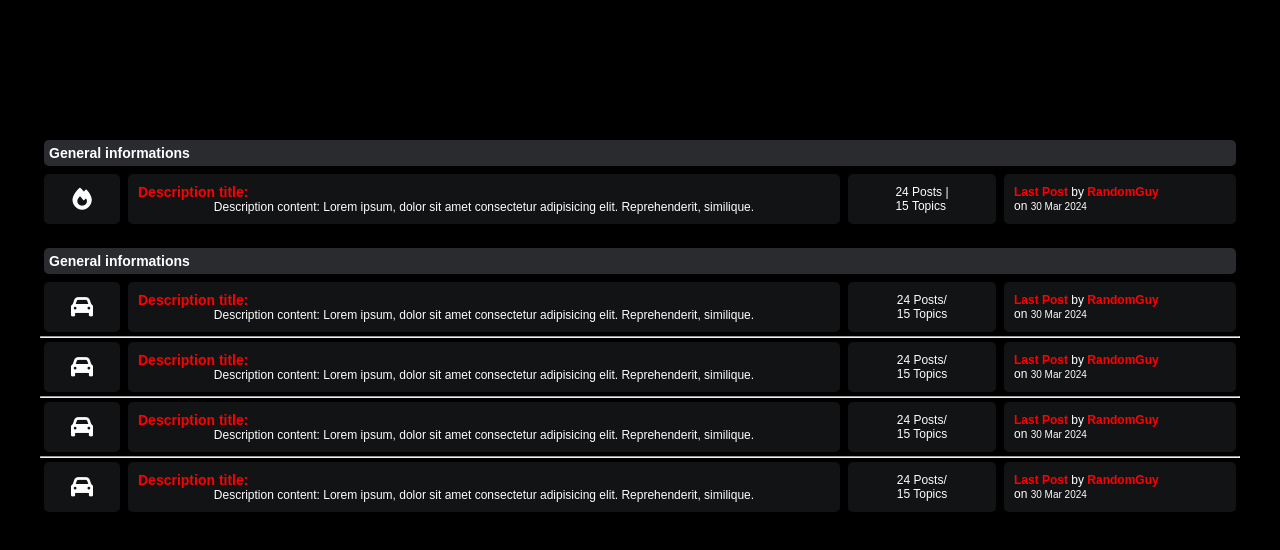
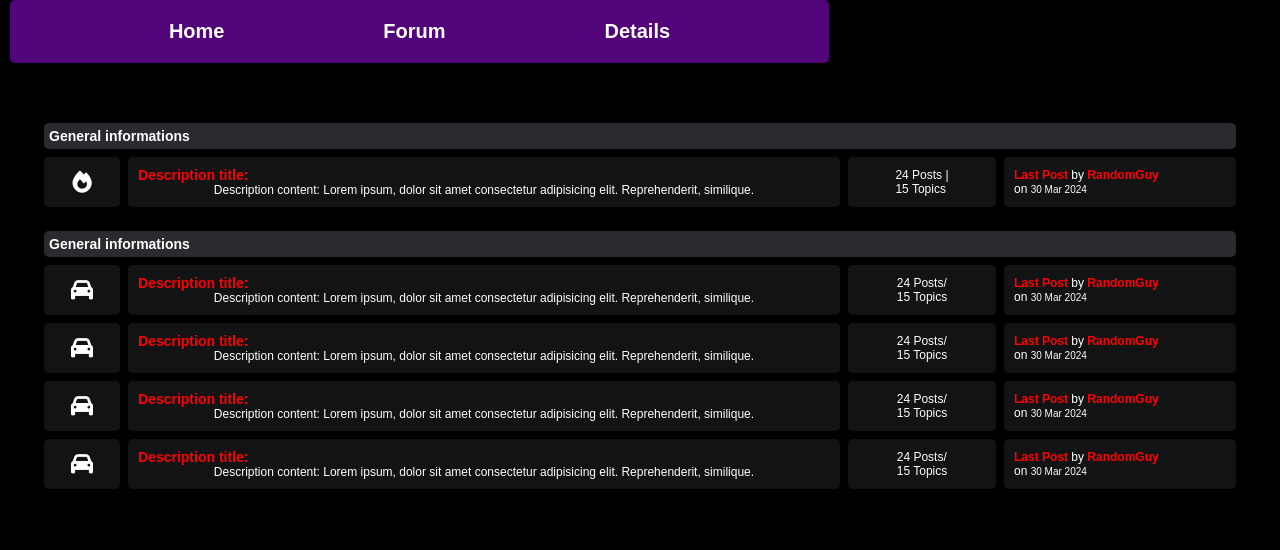
Before and after one commit to simonemoretti94/vite-template-forum, a Vue app: page / in a window 1280 px wide. Shown: the top 550 px of the page. Built offline with nearby package versions, Linux system fonts and the light colour scheme.

Commit message:
20:58 YT Video

```diff
--- a/src/components/AppBody.vue
+++ b/src/components/AppBody.vue
@@ -192,6 +192,10 @@ export default {
     width: 100%;
 }
 
+.subforum-devider {
+    display: none;
+}
+
 /* Smartphones Viewport */
 @media screen and (max-width: 460px) {
 
--- a/src/components/AppHeader.vue
+++ b/src/components/AppHeader.vue
@@ -6,16 +6,58 @@ export default {
 
 <template>
     <header>
-
+        <div class="navbar">
+            <nav class="navigation">
+                <ul class="nav-list">
+                    <li class="nav-item"><a href="#">Home</a></li>
+                    <li class="nav-item"><a href="#">Forum</a></li>
+                    <li class="nav-item"><a href="#">Details</a></li>
+                </ul>
+            </nav>
+        </div>
     </header>
 </template>
 
 <style scoped>
+/* Navbar */
 header {
-    min-height: 80px;
+    margin-inline: 10px;
 
-    >h1 {
-        text-align: center;
+    >.navbar {
+        display: flex;
+        align-items: center;
+
+        >.navigation {
+            background-color: #52057b;
+            padding: 10px;
+            width: 65%;
+            display: inline-block;
+            border-radius: 5px;
+            max-height: 80px;
+            margin-right: 10px;
+
+            >.nav-list {
+                list-style-type: none;
+                overflow: hidden;
+                display: flex;
+                justify-content: space-evenly;
+
+                & .nav-item {
+                    >a {
+                        display: block;
+                        text-align: center;
+                        font-size: 20px;
+                        padding: 10px;
+                        color: #fff;
+                    }
+
+                    >a:hover {
+                        background-color: rgba(0, 0, 0, 0.133);
+                        border-radius: 5px;
+                    }
+                }
+            }
+        }
     }
 }
 </style>
```
